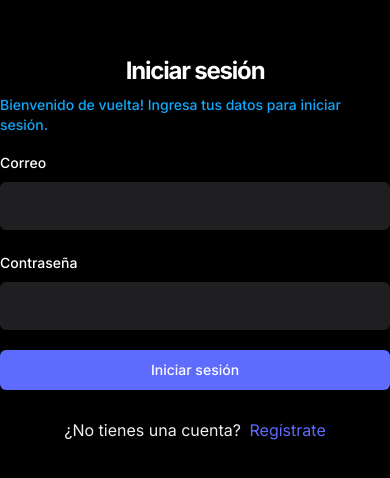
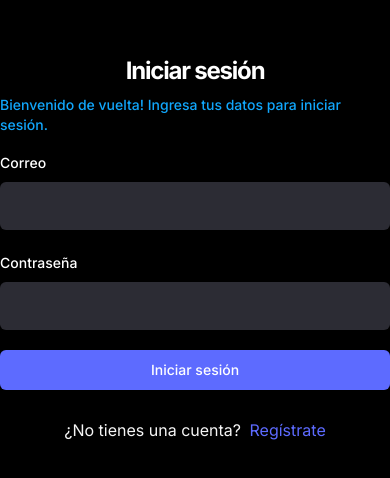
Before and after one commit to CamiloMaria/MeetMe, a React (Vite) app: page /sign-in in a window 390 px wide. Shown: the part 184-662 px from the top of the page. Built offline with nearby package versions, Linux system fonts and the light colour scheme; no server answers.

Commit message:
Refactor Saved page and update Firebase API and React Query queries

```diff
--- a/src/_root/pages/Saved.tsx
+++ b/src/_root/pages/Saved.tsx
@@ -1,7 +1,49 @@
 import React from "react";
+import GridPostList from "@/components/shared/GridPostList";
+import Loader from "@/components/shared/Loader";
+import { useGetCurrentUser, useGetPostsByIDs } from "@/lib/react-query/queries";
+import { IPost } from "@/types";
 
 const Saved = () => {
-	return <div>Saved</div>;
+	const { data: currentUser, isLoading: isCurrentUserLoading } = useGetCurrentUser();
+
+	if (isCurrentUserLoading) {
+		return <Loader />;
+	}
+
+	if (!currentUser) {
+		return <div>No user data available.</div>;
+	}
+
+	const postIds = currentUser.saves.map((save) => save);
+	const { data: savedPosts, isLoading: isPostsLoading } = useGetPostsByIDs(postIds);
+
+	if (isPostsLoading) {
+		return <Loader />;
+	}
+
+	if (!savedPosts || savedPosts.length === 0) {
+		return <div className="text-center text-light-4">No saved posts available.</div>;
+	}
+
+	return (
+		<div className="saved-container">
+			<div className="flex gap-2 w-full max-w-5xl">
+				<img
+					src="/assets/icons/save.svg"
+					width={36}
+					height={36}
+					alt="edit"
+					className="invert-white"
+				/>
+				<h2 className="h3-bold md:h2-bold text-left w-full">Saved Posts</h2>
+			</div>
+
+			<ul className="w-full flex justify-center max-w-5xl gap-9">
+				<GridPostList posts={savedPosts} showStats={false} />
+			</ul>
+		</div>
+	);
 };
 
 export default Saved;
--- a/src/lib/firebase/api.ts
+++ b/src/lib/firebase/api.ts
@@ -6,6 +6,7 @@ import {
 	collection,
 	deleteDoc,
 	doc,
+	getDoc,
 	getDocs,
 	limit,
 	orderBy,
@@ -200,6 +201,24 @@ export async function getPostById(postId?: string) {
 	}
 }
 
+export async function getPostsByIds(postIds: string[]) {
+	try {
+		const postsRef = collection(fireStore, "posts");
+		const q = query(postsRef, where("postId", "in", postIds));
+		const querySnapshot = await getDocs(q);
+
+		if (querySnapshot.empty) {
+			throw new Error("No posts found");
+		}
+
+		const posts = querySnapshot.docs.map((doc) => doc.data()) as IPost[];
+
+		return posts;
+	} catch (error) {
+		throw error;
+	}
+}
+
 export async function createPost(post: INewPost) {
 	try {
 		const user = await getCurrentUser();
@@ -290,18 +309,30 @@ export async function getSavedPosts(userId: string) {
 
 export async function savePost(userId: string, postId: string) {
     try {
+        const userDocRef = doc(fireStore, "users", userId);
+        const userDocSnap = await getDoc(userDocRef);
+
+        if (!userDocSnap.exists()) {
+            throw new Error("User does not exist");
+        }
+
+        const user = userDocSnap.data();
+        const currentSaves = user.saves ? [...user.saves] : [];
+        currentSaves.push(postId);
+
+        await updateDoc(userDocRef, { saves: currentSaves });
+
         const savesId = new Date().getTime().toString();
         const saves = {
             savesId,
             userId: userId,
             postId: postId,
         };
-
         await saveToDatabase("saves", savesId, saves);
-		await saveToDatabase("users", userId, { saves: [postId] }, false);
 
         return saves;
     } catch (error) {
+        console.error("Failed to save post:", error);
         throw error;
     }
 }
@@ -310,7 +341,7 @@ export async function deleteSavedPost(saveId: string, userId: string, postId: st
 	try {
 		const saveRef = doc(fireStore, "saves", saveId);
 		const userRef = doc(fireStore, "users", userId);
-		console.log(userId, postId);
+
 		await updateDoc(userRef, { saves: arrayRemove(postId) });
 
 		await deleteDoc(saveRef);
--- a/src/lib/react-query/queries.ts
+++ b/src/lib/react-query/queries.ts
@@ -7,6 +7,7 @@ import {
 	getCurrentUser,
 	getInfinitePosts,
 	getPostById,
+	getPostsByIds,
 	getRecentPosts,
 	getSavedPosts,
 	getUserById,
@@ -50,6 +51,13 @@ export const useGetUserById = (userId: string) => {
 		queryFn: () => getUserById(userId),
 	});
 };
+
+export const useGetPostsByIDs = (postIds: string[]) => {
+	return useQuery({
+		queryKey: [QUERY_KEYS.GET_POSTS_BY_IDS, postIds],
+		queryFn: () => getPostsByIds(postIds),
+	});
+}
 
 export const useCreatePost = () => {
 	const queryClient = useQueryClient();
--- a/src/lib/react-query/queryKeys.ts
+++ b/src/lib/react-query/queryKeys.ts
@@ -12,6 +12,7 @@ export enum QUERY_KEYS {
 	GET_INFINITE_POSTS = "getInfinitePosts",
 	GET_RECENT_POSTS = "getRecentPosts",
 	GET_POST_BY_ID = "getPostById",
+	GET_POSTS_BY_IDS = "getPostsByIds",
 	GET_USER_POSTS = "getUserPosts",
 	GET_FILE_PREVIEW = "getFilePreview",
 
--- a/tailwind.config.js
+++ b/tailwind.config.js
@@ -18,18 +18,26 @@ export default {
 		extend: {
 			colors: {
 				"primary-500": "#5D6BFF",
-				"primary-600": "#5D5FEF",
+				"primary-400": "#7885FF",
+				"primary-600": "#4B58E6",
+				"primary-700": "#3D46B2",
+
 				"secondary-500": "#11A7FC",
-				"off-white": "#D0DFFF",
+				"secondary-400": "#33B7FF",
+				"secondary-600": "#0092DA",
+				"secondary-700": "#007CB8",
+
+				"off-white": "#F0F0FF",
 				"red": "#FF5A5A",
 				"dark-1": "#000000",
-				"dark-2": "#09090A",
-				"dark-3": "#101012",
-				"dark-4": "#1F1F22",
+				"dark-2": "#121214",
+				"dark-3": "#202024",
+				"dark-4": "#2C2C34",
+
 				"light-1": "#FFFFFF",
-				"light-2": "#EFEFEF",
-				"light-3": "#7878A3",
-				"light-4": "#5C5C7B",
+				"light-2": "#F5F5F5",
+				"light-3": "#D9DAE8",
+				"light-4": "#B8B9C7",
 			},
 			screens: {
 				xs: "480px",
```
Lines whose indentation alone changed are shown as unchanged.
